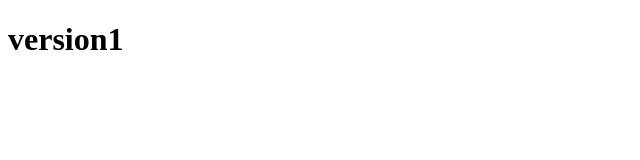
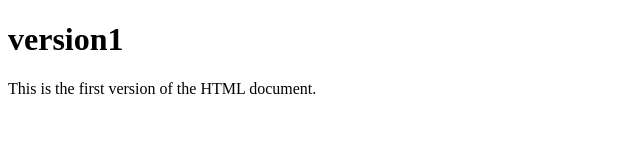
Before and after one commit to 7085spaul/gitclab, a plain HTML site: page index.html in a window 1280 px wide. Shown: the whole page, without its empty margins (0-640 px from the left). Drawn offline with Linux system fonts and the light colour scheme.

Commit message:
added by benglore dev

```diff
--- a/index.html
+++ b/index.html
@@ -9,6 +9,8 @@
 
 <body>
     <h1>version1</h1>
+    <p>This is the first version of the HTML document.</p>
+
 </body>
 
 </html>
```
